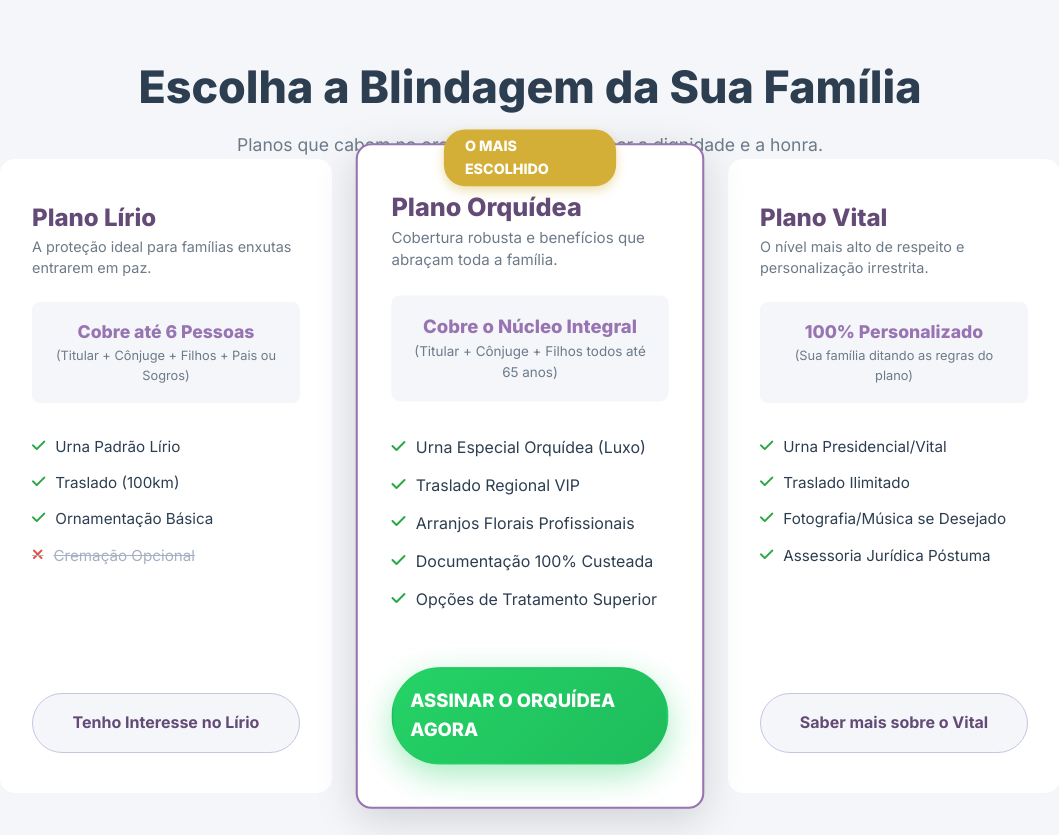
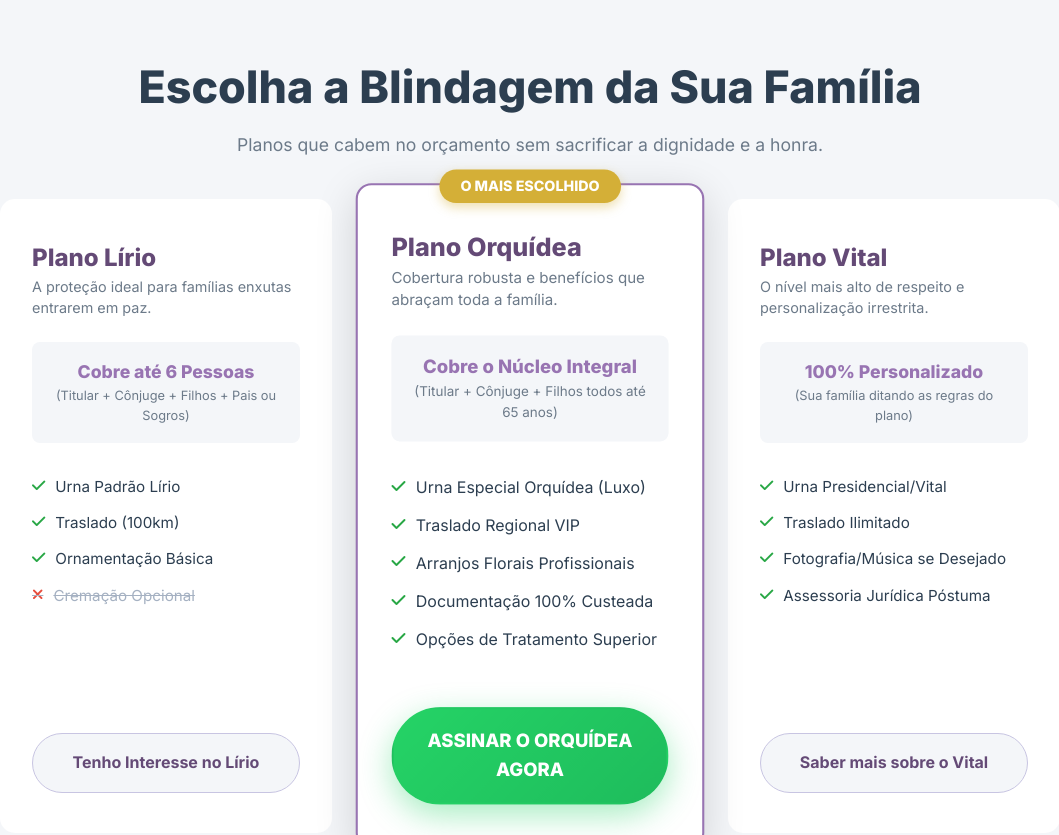
Before and after one commit to orickmaxx/planoflorees-vsl, a plain HTML site: page index.html in a window 1280 px wide. Shown: the part 2000-2835 px from the top of the page, without its empty margins (110-1169 px from the left). Drawn offline with Linux system fonts and the light colour scheme.

Commit message:
Fix UI bugs: badge overlap and button text alignment

```diff
--- a/style.css
+++ b/style.css
@@ -48,6 +48,7 @@ body {
     display: inline-flex;
     justify-content: center;
     align-items: center;
+    text-align: center;
     gap: 12px;
     background: linear-gradient(135deg, var(--whatsapp-green), #1ebc5c);
     color: var(--pure-white);
@@ -291,6 +292,7 @@ body {
     display: grid;
     grid-template-columns: repeat(3, 1fr);
     gap: 2rem;
+    margin-top: 2.5rem;
     align-items: center; /* Alinha o centro para dar o efeito de destaque real */
 }
 
@@ -356,6 +358,7 @@ body {
     border-radius: 20px;
     text-transform: uppercase;
     box-shadow: 0 4px 10px rgba(212, 175, 55, 0.4);
+    white-space: nowrap;
 }
 
 .featured-card .btn-primary-giant {
```
